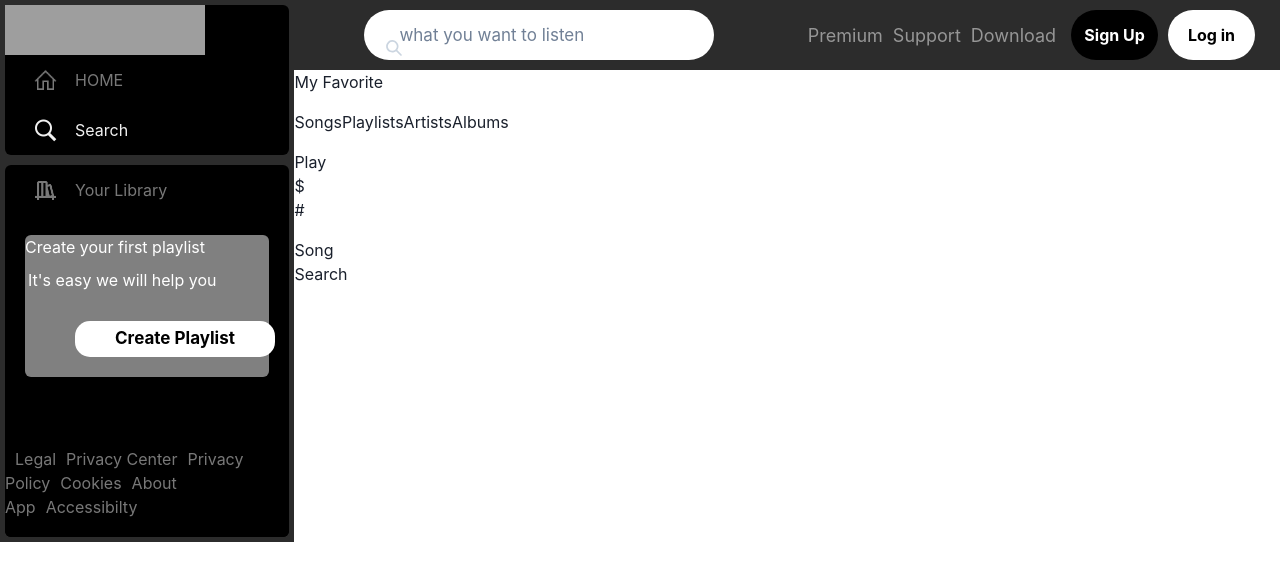
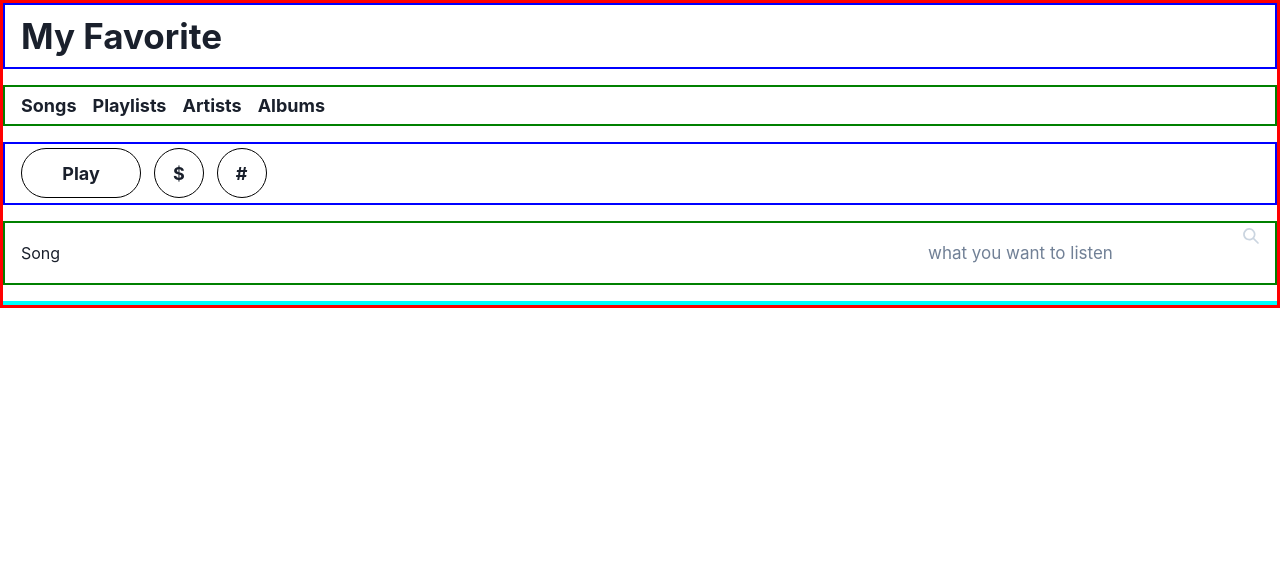
Before and after one commit to Hemant142/honest-wing-5796, a React (Create React App) app in the folder frontend/: page /myfavorite in a window 1280 px wide. Shown: the top 580 px of the page. Built offline with nearby package versions, Linux system fonts and the light colour scheme; grey boxes are pictures that could not be loaded.

Commit message:
Changes are replace

```diff
--- a/frontend/src/App.js
+++ b/frontend/src/App.js
@@ -1,40 +1,43 @@
 import logo from './logo.svg';
 import './App.css';
 import AllRoutes from './Routes/AllRoutes';
-import styled from 'styled-components';
-import Sidebar from './Components/Sidebar';
-import Navbar from './Components/Navbar';
+
 
 function App() {
   return (
-    <DIV>
-      <div className='favorite-main'>
-<div className='side-navbar'>
-< Sidebar/>
-</div>
-<div className='navbar'>
-   < Navbar/>
-   <AllRoutes/>
-</div>
-      </div>
-    </DIV>
+    <div className="App">
+<AllRoutes />
+    </div>
   )
+//   return (
+//     <DIV>
+//       <div className='favorite-main'>
+// <div className='side-navbar'>
+// < Sidebar/>
+// </div>
+// <div className='navbar'>
+//    < Navbar/>
+//    <AllRoutes/>
+// </div>
+//       </div>
+//     </DIV>
+//   )
 }
 
 export default App;
-const DIV= styled.div`
-  .favorite-main{
-    border: 0px solid red;
-display: flex;
-margin: auto;
+// const DIV= styled.div`
+//   .favorite-main{
+//     border: 0px solid red;
+// display: flex;
+// margin: auto;
 
-  }
-  .side-navbar{
-width: 23%;
-border: 0px solid green;
-  }
-.navbar{
-  width: 77%;
-  border: 0px solid blue;
-}
-`
+//   }
+//   .side-navbar{
+// width: 23%;
+// border: 0px solid green;
+//   }
+// .navbar{
+//   width: 77%;
+//   border: 0px solid blue;
+// }
+// `
--- a/frontend/src/Pages/Home.jsx
+++ b/frontend/src/Pages/Home.jsx
@@ -1,14 +1,11 @@
 import React from 'react'
-// import Sidebar from '../Components/Sidebar'
-// import Navbar from '../Components/Navbar'
+import Sidebar from '../Components/Sidebar'
+import Navbar from '../Components/Navbar'
 export default function Home() {
   return (
     <div style={{display:"flex"}}>
-
- in this area you can render the page according to the route
- asume that this is 100%
-       {/* <Sidebar/>
-       <Navbar/> */}
+       <Sidebar/>
+       <Navbar/>
     </div>
   )
 }
--- a/frontend/src/Pages/MyFavorite.jsx
+++ b/frontend/src/Pages/MyFavorite.jsx
@@ -1,9 +1,11 @@
-import React from 'react'
+import React, { useState } from 'react'
 import styled from "styled-components"
-import Sidebar from '../Components/Sidebar'
-import Navbar from '../Components/Navbar'
 import { Link } from 'react-router-dom'
+import { Input, InputGroup, InputLeftElement } from "@chakra-ui/react";
+import { SearchIcon } from "@chakra-ui/icons";
 export default function MyFavorite() {
+  const [render,setRender]=useState("Songs")
+  console.log({render})
   return (
     <DIV>
       <div className='favorite-main'>
@@ -12,19 +14,32 @@ export default function MyFavorite() {
    </div>
 
    <div className="song-play">
-     <Link>Songs</Link>
-     <Link>Playlists</Link>
-     <Link>Artists</Link>
-     <Link>Albums</Link>
+     <Link onClick={()=>setRender("Songs")}>Songs</Link>
+     <Link onClick={()=>setRender("Playlists")}>Playlists</Link>
+     <Link onClick={()=>setRender("Artists")}>Artists</Link>
+     <Link onClick={()=>setRender("Albums")}>Albums</Link>
    </div>
    <div className="paly-primium">
-    <div className="primium">Play</div>
+    <div className="play-btn">
+      <h1>
+      Play
+      </h1>
+      </div>
     <div className="primium">{"$"}</div>
     <div className="primium">{"#"}</div>
    </div>
    <div className="search-song">
 <div className='song'>Song</div>
-<div className='search'>Search</div>
+<div className='search'>
+<InputGroup style={{ marginLeft:"70px"}}>
+      <InputLeftElement
+        pointerEvents="none"
+        style={{marginLeft:"10px", marginTop:"18px"}}
+      />
+      <Input style={{width:"350px", borderRadius:"30px", height:"50px", border:"none", paddingLeft:"35px", color:"#H8H8H8", fontSize:"17px"}} type="text" placeholder="what you want to listen" />
+    </InputGroup>
+   <SearchIcon color="gray.300" />
+</div>
    </div>
 <div className='multiple-render'>
 
@@ -37,7 +52,7 @@ export default function MyFavorite() {
 const DIV= styled.div`
 
   .favorite-main{
-    border: 0px solid red;
+    border: 3px solid red;
     width:100%;
     display:flex;
     flex-direction:column;
@@ -45,18 +60,68 @@ const DIV= styled.div`
 
   }
 .my-favorite{
-  border:0px solid blue;
+  border:2px solid blue;
+}
+.my-favorite>h1{
+  font-size: 35px;
+  font-weight: 700;
+  padding: .3rem 1rem;
+
 }
   .song-play{
-    border:0px solid green;
+    border:2px solid green;
+    font-size: 18px;
+  font-weight: 650;
+    display: flex;
+    gap: 1rem;
+    padding: .3rem 1rem;
   }
+
   .paly-primium{
-    border:0px solid blue;
+    border:2px solid blue;
+    display: flex;
+    gap: .8rem;
+    padding: .3rem 1rem;
+
+  }
+  .play-btn{
+    width: 120px;
+    height: 50px;
+    border: 1px solid black;
+    border-radius: 30px;
+    display: flex;
+    align-items: center;
+    justify-content: center;
+    cursor: pointer;
+    font-size: 18px;
+  font-weight:650;
+
+  }
+
+  .primium{
+    width: 50px;
+    height: 50px;
+    border: 1px solid black;
+    border-radius: 50%;
+   cursor: pointer;
+    display: flex;
+    align-items: center;
+    justify-content: center;
+    font-size: 18px;
+  font-weight: 650;
   }
   .search-song{
-    border:0px solid green;
+    border:2px solid green;
+    display:flex;
+    padding: .3rem 1rem;
+    justify-content: space-between;
+    align-items: center;
+  }
+  .search{
+    display: flex;
+    justify-content: center;
   }
   .multiple-render{
-    border: 0px solid cyan;
+    border: 2px solid cyan;
   }
 `
```
